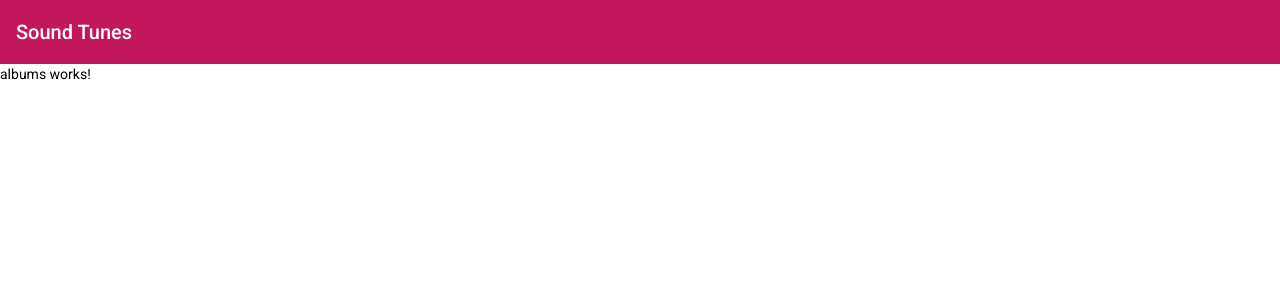
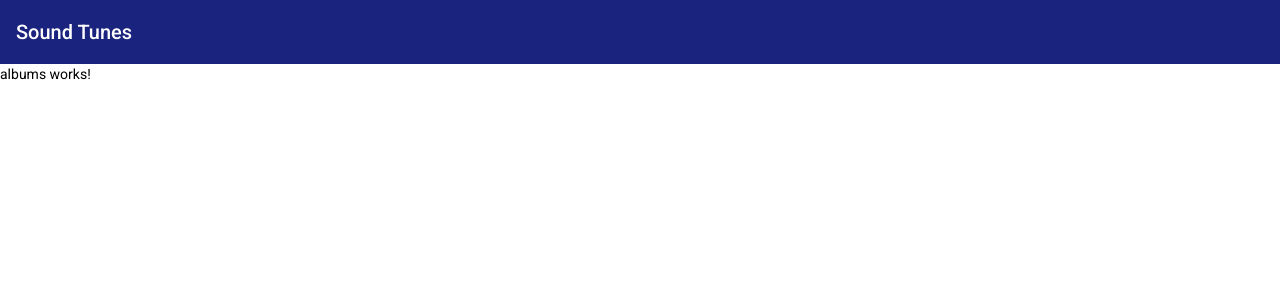
Before and after one commit to fndcaique/fnd-store-web-angular, an Angular app: page /albums in a window 1280 px wide. Shown: the top 300 px of the page. Built offline with nearby package versions, Linux system fonts and the light colour scheme.

Commit message:
add custom theme

```diff
--- a/src/styles.scss
+++ b/src/styles.scss
@@ -1,4 +1,14 @@
 /* You can add global styles to this file, and also import other style files */
+@import '@angular/material/theming';
+@include mat-core();
+
+$custom-app-primary: mat-palette($mat-indigo, 900);
+$custom-app-secundary: mat-palette($mat-blue, A200, A400, 700);
+$custom-app-warn: mat-palette($mat-amber);
+
+$custom-theme: mat-dark-theme($custom-app-primary, $custom-app-secundary, $custom-app-warn);
+
+@include angular-material-theme($custom-theme);
 
 html, body { height: 100%; }
 body { margin: 0; font-family: Roboto, "Helvetica Neue", sans-serif; }
```
